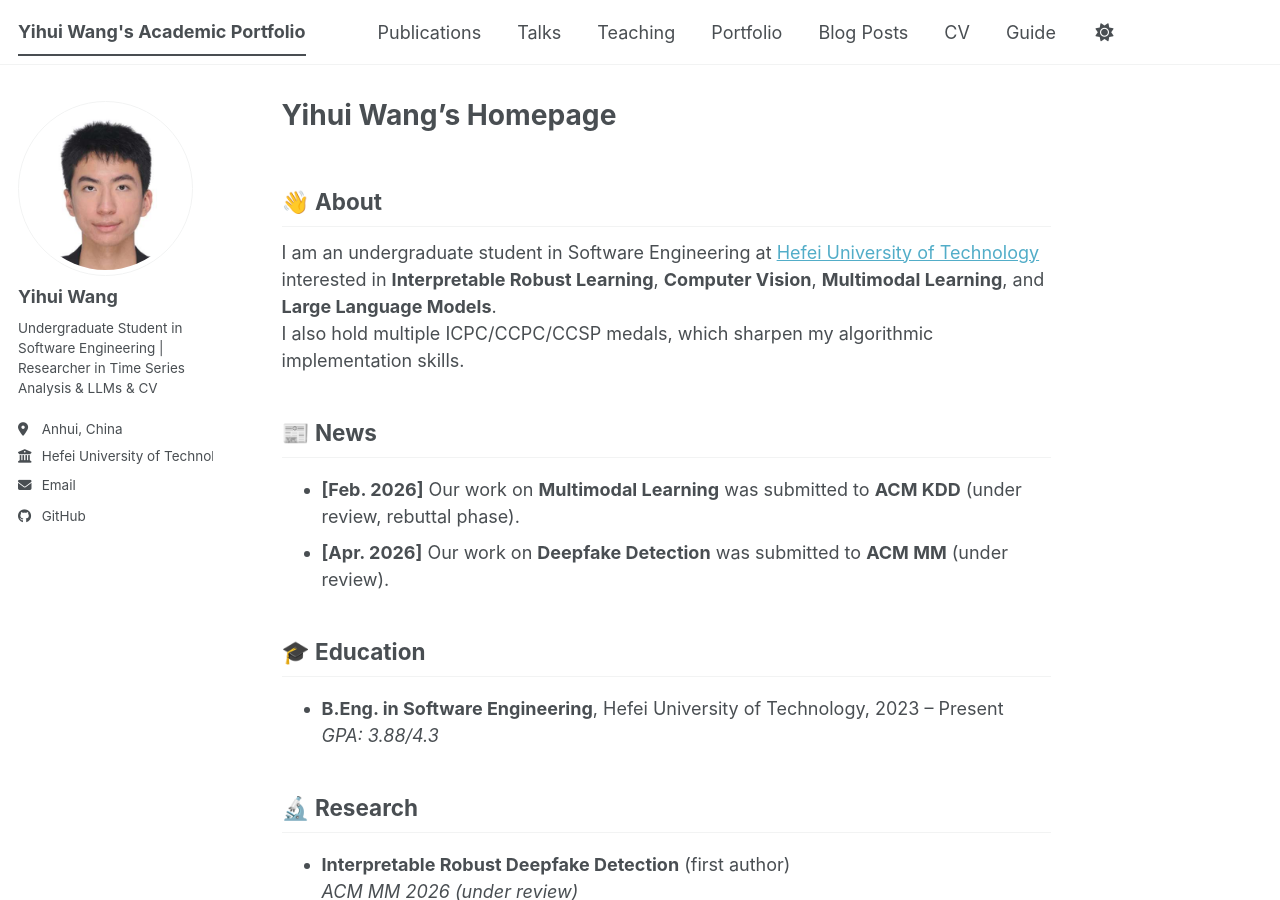
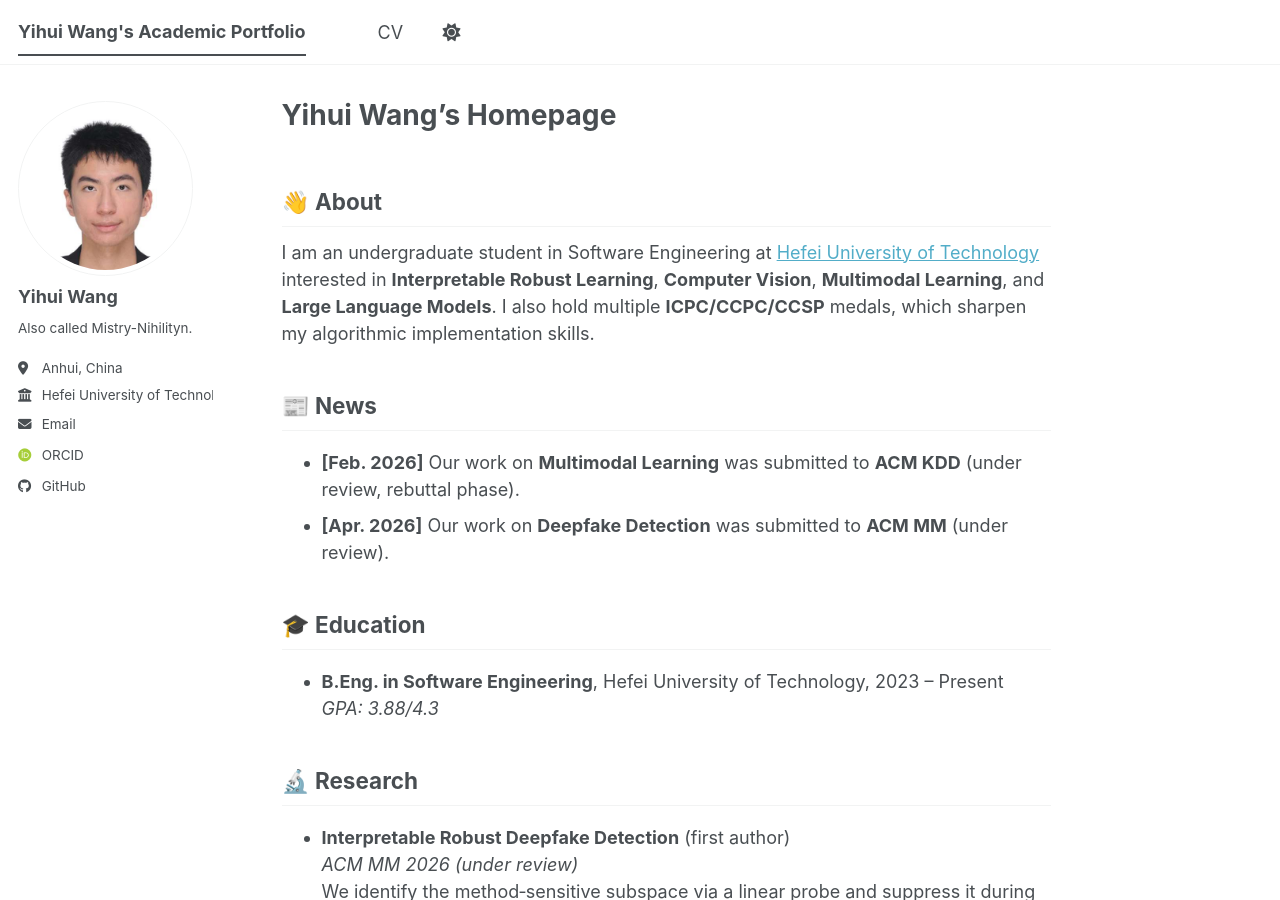
Before and after one commit to Mistry-Nihilityn/Mistry-Nihilityn.github.io, a Jekyll site: the page built from _pages/about.md, in a window 1280 px wide and 900 px high. Built offline with Jekyll 4.4.1, drawn with Linux system fonts in a browser that asks for light colours; some web fonts are replaced; a script bundle is joined from its source files by our own code; library files that are not in the unit come from our copies.

Commit message:
进一步优化主页

```diff
--- a/_config.yml
+++ b/_config.yml
@@ -26,12 +26,12 @@
   avatar           : "profile.png"
   name             : "Yihui Wang"
   pronouns         : # example: "she/her"
-  bio              : "Undergraduate Student in Software Engineering | Researcher in Time Series Analysis & LLMs & CV"
+  bio              : "Also called Mistry-Nihilityn."
   location         : "Anhui, China"
   employer         : "Hefei University of Technology"
   uri              : # URL
   email            : "wangyihui@mail.hfut.edu.cn"
-  phone            : ""
+  # phone            : ""
 
   # Academic websites
   academia         : # URL
@@ -39,7 +39,7 @@
   googlescholar    : #
   inspire-hep      : # URL
   impactstory      : # URL
-  orcid            : # "https://orcid.org/yourorcidurl"
+  orcid            : https://orcid.org/0009-0008-6683-9235
   semantic         : # URL
   ssrn             : # URL
   pubmed           : # "https://www.ncbi.nlm.nih.gov/pubmed/?term=john+snow"
--- a/_pages/about.md
+++ b/_pages/about.md
@@ -9,8 +9,7 @@
 
 ## 👋 About
 
-I am an undergraduate student in Software Engineering at [Hefei University of Technology](http://www.hfut.edu.cn) interested in **Interpretable Robust Learning**, **Computer Vision**, **Multimodal Learning**, and **Large Language Models**.
-I also hold multiple ICPC/CCPC/CCSP medals, which sharpen my algorithmic implementation skills.
+I am an undergraduate student in Software Engineering at [Hefei University of Technology](http://www.hfut.edu.cn) interested in **Interpretable Robust Learning**, **Computer Vision**, **Multimodal Learning**, and **Large Language Models**.  I also hold multiple **ICPC/CCPC/CCSP** medals, which sharpen my algorithmic implementation skills.
 
 ## 📰 News
 
```
Also changed, not shown: _data/navigation.yml (+12 -12 lines).
